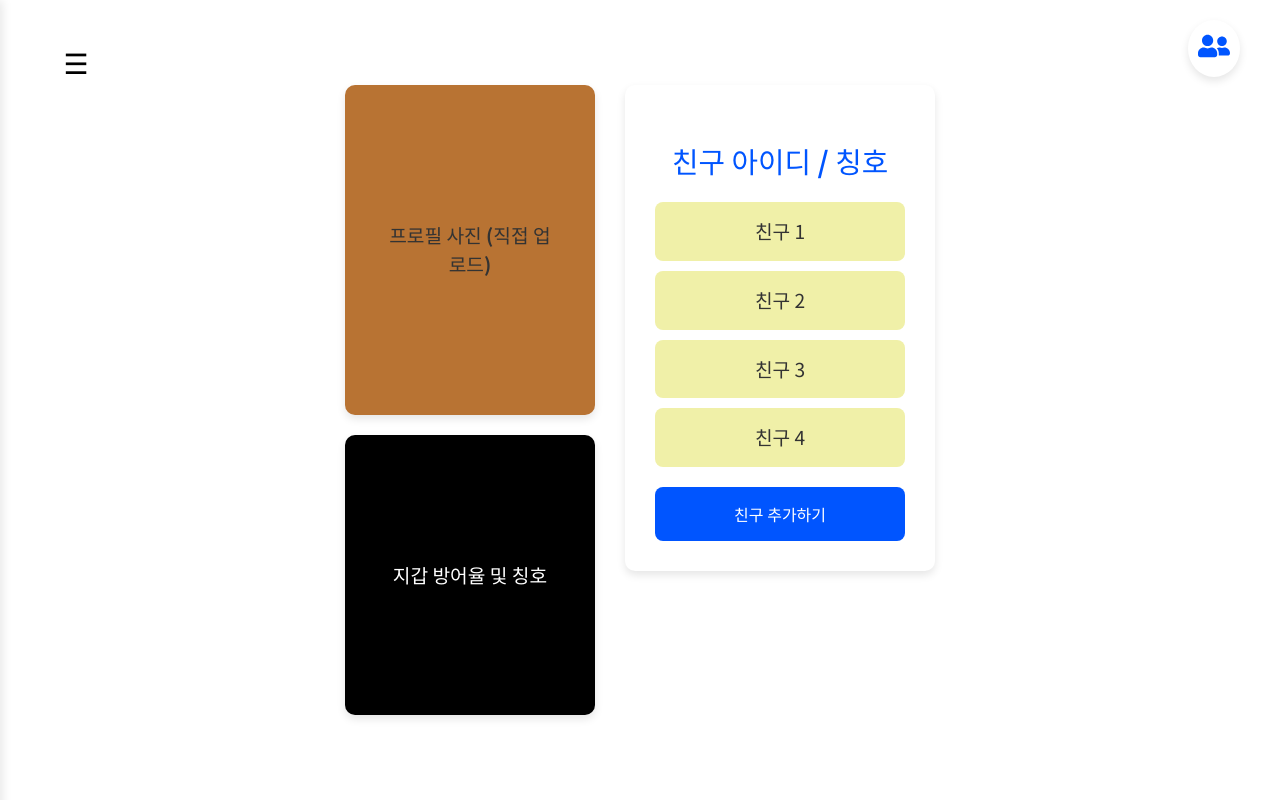
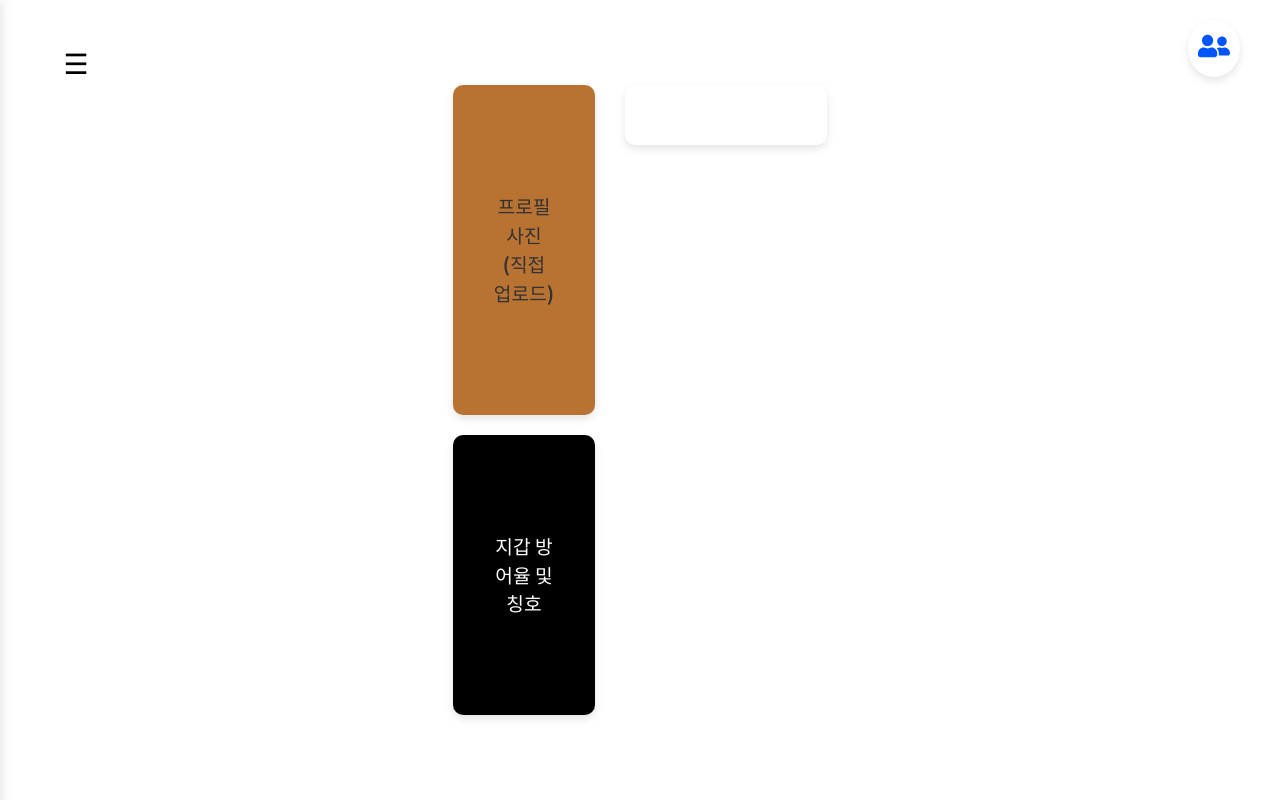
Before and after one commit to ChoiTheCreator/wallet-guardians-web, a React (Vite) app: page /profile in a window 1280 px wide. Built offline with nearby package versions, Linux system fonts and the light colour scheme.

Commit message:
<Feat> FriendIcon Navigation Change

```diff
--- a/src/components/FriendBtn.jsx
+++ b/src/components/FriendBtn.jsx
@@ -7,7 +7,7 @@ const FriendIcon = () => {
   const navigate = useNavigate();
 
   const handleNavigate = () => {
-    navigate('/profile'); // 친구 페이지로 이동
+    navigate('/friend'); // 친구 페이지로 이동
   };
 
   return (
--- a/src/pages/ProfilePage.jsx
+++ b/src/pages/ProfilePage.jsx
@@ -17,18 +17,7 @@ const ProfilePage = () => {
       </div>
 
       {/* 우측 섹션 */}
-      <div className="profile-right">
-        <h2 className="profile-title">친구 아이디 / 칭호</h2>
-        <ul className="profile-friend-list">
-          <li>친구 1</li>
-          <li>친구 2</li>
-          <li>친구 3</li>
-          <li>친구 4</li>
-        </ul>
-        <button className="add-friend-btn" onClick={openModal}>
-          친구 추가하기
-        </button>
-      </div>
+      <div className="profile-right"></div>
 
       {/* 모달 컴포넌트 */}
       <FriendAddModal isOpen={isModalOpen} onClose={closeModal} />
```
